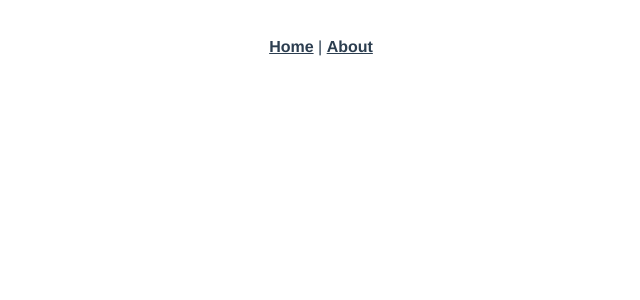
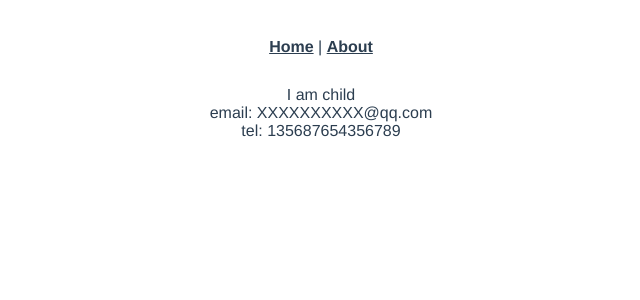
Before and after one commit to cheesecakeeee/vue-pro-demo, a Vue app: page /#/name_view in a window 1280 px wide. Shown: the top 300 px of the page, without its empty margins (319-959 px from the left). Built offline with nearby package versions, Linux system fonts and the light colour scheme.

Commit message:
命名视图

```diff
--- a/src/App.vue
+++ b/src/App.vue
@@ -8,6 +8,8 @@
       <router-link :to="{name: 'About'}">About</router-link>
     </div>
     <router-view/>
+    <router-view name="email"/>
+    <router-view name="tel"/>
   </div>
 </template>
 
--- a/src/router/routes.js
+++ b/src/router/routes.js
@@ -28,5 +28,13 @@ export default [
         component: () => import('@/views/Child.vue')
       }
     ]
+  },
+  {
+    path: '/name_view',
+    components: {
+      default: () => import('@/views/Child.vue'),
+      email: () => import('@/views/Email.vue'),
+      tel: () => import('@/views/Tel.vue')
+    }
   }
 ]
--- /dev/null
+++ b/src/views/Email.vue
@@ -0,0 +1,15 @@
+<template>
+  <div>
+    email: XXXXXXXXXX@qq.com
+  </div>
+</template>
+
+<script>
+export default {
+
+}
+</script>
+
+<style>
+
+</style>
--- /dev/null
+++ b/src/views/Tel.vue
@@ -0,0 +1,15 @@
+<template>
+  <div>
+    tel: 135687654356789
+  </div>
+</template>
+
+<script>
+export default {
+
+}
+</script>
+
+<style>
+
+</style>
```
